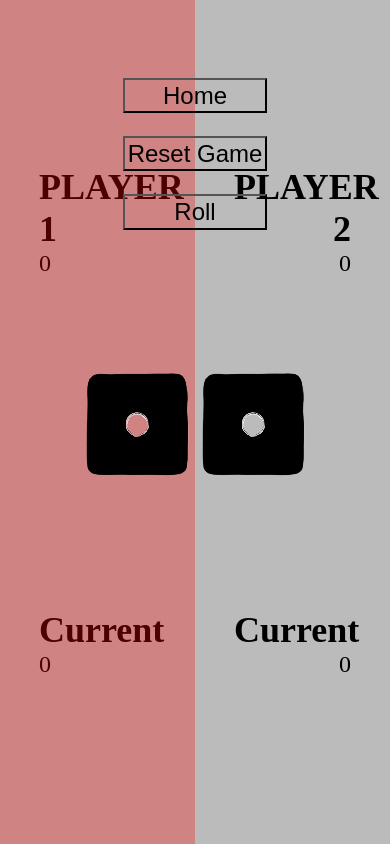
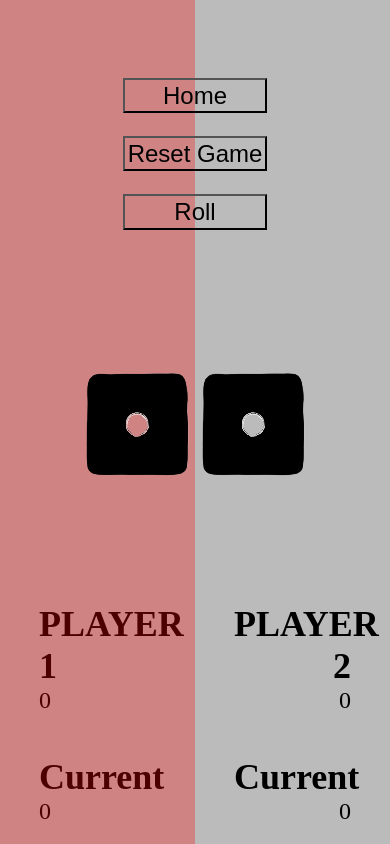
Before and after one commit to HashemAbuteen/dices-game, a plain HTML site: page index.html in a window 390 px wide. Both pictures are taken after a click on the button "Start". Drawn offline with Linux system fonts and the light colour scheme.

Commit message:
add media query for mobile

```diff
--- a/style.css
+++ b/style.css
@@ -7,6 +7,7 @@ body {
     height: 100vh;
     background-color: black;
     color: white;
+    overflow: hidden;
 }
 body main {
     width: 100%;
@@ -97,3 +98,11 @@ button:disabled {
 #scene-2 #turn-overlay.player-2 {
     transform: translateX(100%);
 }
+
+@media(max-width : 700px) {
+    #scene-2>section{
+        justify-content: flex-end;
+        padding-bottom: 5%;
+        gap:5%
+    }
+}
```
